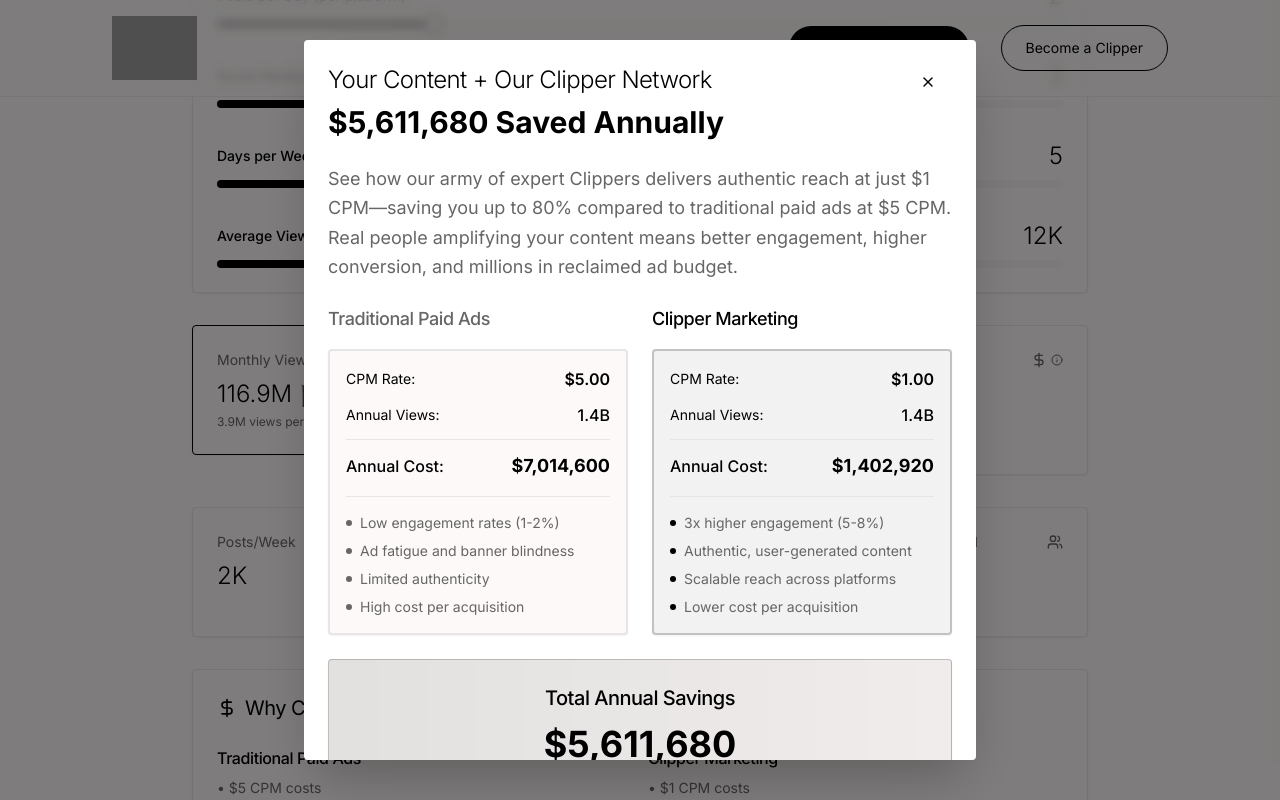
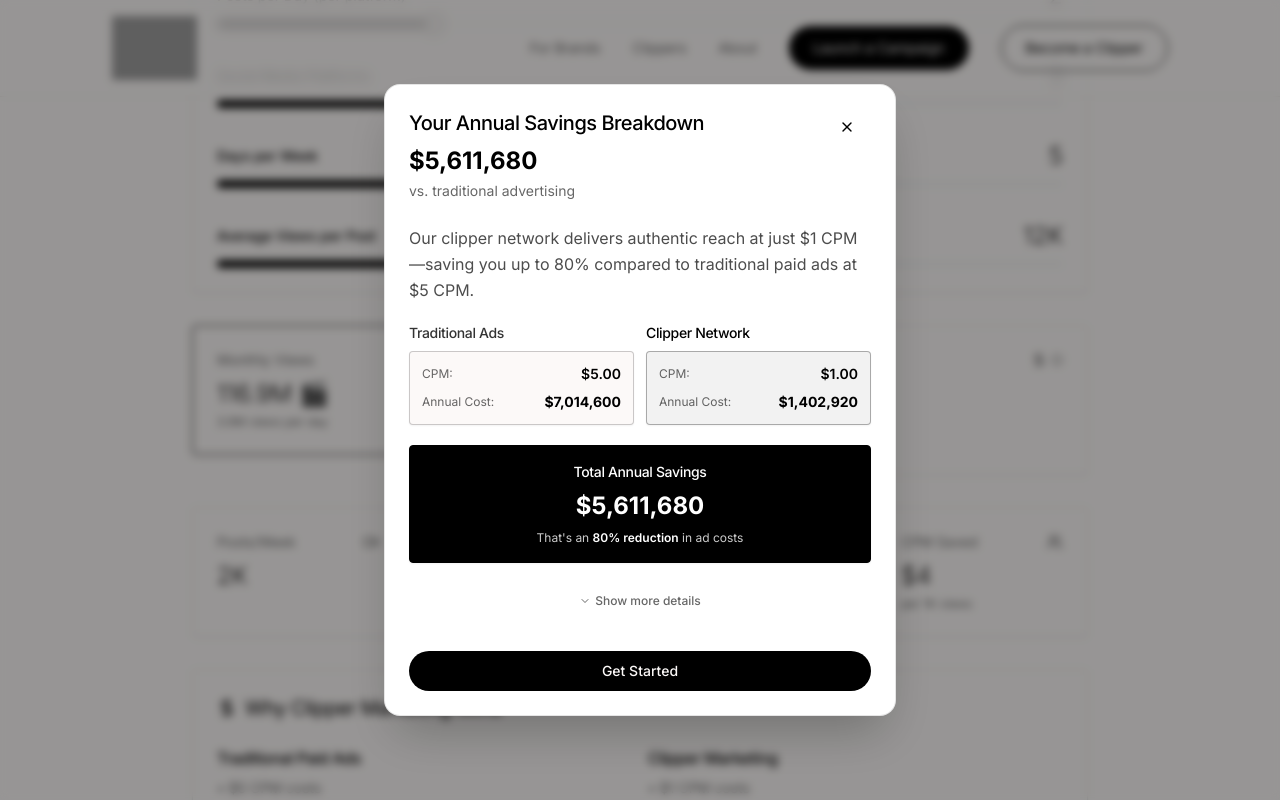
Before and after one commit to sailorjacob/swivi, a Next.js app: page / in a window 1280 px wide. Both pictures are taken after a click on the element 868 px from the left and 1676 px from the top of the page. Shown: the part 1276-2076 px from the top of the page. Built offline with nearby package versions, Linux system fonts and the light colour scheme; grey boxes are pictures that could not be loaded.

Commit message:
Update favicon to white circle and add Safari compatibility

```diff
--- a/app/layout.tsx
+++ b/app/layout.tsx
@@ -61,6 +61,8 @@ export default function RootLayout({
   return (
     <html lang="en" suppressHydrationWarning>
       <head>
+        <link rel="icon" href="/icon.svg" type="image/svg+xml" />
+        <link rel="icon" href="/favicon.ico" type="image/x-icon" />
         <link
           rel="preconnect"
           href="https://fonts.googleapis.com"
--- a/components/marketing/creator-views-calculator.tsx
+++ b/components/marketing/creator-views-calculator.tsx
@@ -1,11 +1,12 @@
 "use client"
 
 import { useState, useEffect } from "react"
-import { motion } from "framer-motion"
-import { Users, Video, Share2, Calendar, TrendingUp, DollarSign, Info, X } from "lucide-react"
+import { motion, AnimatePresence } from "framer-motion"
+import { Users, Video, Share2, Calendar, TrendingUp, DollarSign, Info, X, ChevronDown, ChevronUp } from "lucide-react"
 import { Card, CardContent, CardHeader, CardTitle } from "@/components/ui/card"
 import { Slider } from "@/components/ui/slider"
 import { Button } from "@/components/ui/button"
+import Link from "next/link"
 
 interface CalculatorValues {
   numberOfClippers: number
@@ -27,6 +28,7 @@ export function CreatorViewsCalculator() {
   const [monthlyViews, setMonthlyViews] = useState(0)
   const [annualSavings, setAnnualSavings] = useState(0)
   const [showSavingsPopup, setShowSavingsPopup] = useState(false)
+  const [showDetailedBreakdown, setShowDetailedBreakdown] = useState(false)
 
   // Calculate views and savings whenever values change
   useEffect(() => {
@@ -105,7 +107,7 @@ export function CreatorViewsCalculator() {
               <div className="space-y-2">
                 <div className="flex justify-between items-center mb-2">
                   <label className="text-sm font-medium">Number of Clippers</label>
-                  <span className="text-2xl font-light">{values.numberOfClippers}</span>
+                  <span className="text-2xl font-light transition-all duration-200 ease-out">{values.numberOfClippers}</span>
                 </div>
                 <Slider
                   value={[values.numberOfClippers]}
@@ -121,7 +123,7 @@ export function CreatorViewsCalculator() {
               <div className="space-y-2">
                 <div className="flex justify-between items-center mb-2">
                   <label className="text-sm font-medium">Posts per Day (per platform)</label>
-                  <span className="text-2xl font-light">{values.postsPerDay}</span>
+                  <span className="text-2xl font-light transition-all duration-200 ease-out">{values.postsPerDay}</span>
                 </div>
                 <Slider
                   value={[values.postsPerDay]}
@@ -137,7 +139,7 @@ export function CreatorViewsCalculator() {
               <div className="space-y-2">
                 <div className="flex justify-between items-center mb-2">
                   <label className="text-sm font-medium">Social Media Platforms</label>
-                  <span className="text-2xl font-light">{values.platforms}</span>
+                  <span className="text-2xl font-light transition-all duration-200 ease-out">{values.platforms}</span>
                 </div>
                 <Slider
                   value={[values.platforms]}
@@ -153,7 +155,7 @@ export function CreatorViewsCalculator() {
               <div className="space-y-2">
                 <div className="flex justify-between items-center mb-2">
                   <label className="text-sm font-medium">Days per Week</label>
-                  <span className="text-2xl font-light">{values.daysPerWeek}</span>
+                  <span className="text-2xl font-light transition-all duration-200 ease-out">{values.daysPerWeek}</span>
                 </div>
                 <Slider
                   value={[values.daysPerWeek]}
@@ -169,7 +171,7 @@ export function CreatorViewsCalculator() {
               <div className="space-y-2">
                 <div className="flex justify-between items-center mb-2">
                   <label className="text-sm font-medium">Average Views per Post</label>
-                  <span className="text-2xl font-light">{formatNumber(values.viewsPerPost)}</span>
+                  <span className="text-2xl font-light transition-all duration-200 ease-out">{formatNumber(values.viewsPerPost)}</span>
                 </div>
                 <Slider
                   value={[values.viewsPerPost]}
@@ -325,73 +327,156 @@ export function CreatorViewsCalculator() {
       {/* Savings Popup */}
       {showSavingsPopup && (
         <div
-          className="fixed inset-0 bg-black/50 flex items-center justify-center z-50 p-4"
+          className="fixed inset-0 bg-black/40 backdrop-blur-sm flex items-center justify-center z-50 p-4"
           onClick={() => setShowSavingsPopup(false)}
         >
           <motion.div
-            initial={{ opacity: 0, scale: 0.9 }}
-            animate={{ opacity: 1, scale: 1 }}
-            exit={{ opacity: 0, scale: 0.9 }}
-            className="bg-white rounded-lg max-w-2xl w-full max-h-[90vh] overflow-y-auto shadow-2xl"
+            initial={{ opacity: 0, scale: 0.95, y: 20 }}
+            animate={{ opacity: 1, scale: 1, y: 0 }}
+            exit={{ opacity: 0, scale: 0.95, y: 20 }}
+            transition={{ type: "spring", duration: 0.3 }}
+            className="bg-white rounded-2xl max-w-lg w-full max-h-[85vh] overflow-y-auto shadow-2xl border border-black/10"
             onClick={(e) => e.stopPropagation()}
           >
             <div className="p-6">
               <div className="flex items-start justify-between mb-6">
                 <div>
-                  <h3 className="text-2xl font-light mb-2">Your Content + Our Clipper Network</h3>
-                  <p className="text-3xl font-bold text-primary">{formatCurrency(annualSavings)} Saved Annually</p>
+                  <h3 className="text-xl font-medium text-black mb-2">Your Annual Savings Breakdown</h3>
+                  <p className="text-2xl font-bold text-primary">{formatCurrency(annualSavings)}</p>
+                  <p className="text-sm text-black/60 mt-1">vs. traditional advertising</p>
                 </div>
                 <Button
                   variant="ghost"
                   size="sm"
                   onClick={() => setShowSavingsPopup(false)}
-                  className="shrink-0"
+                  className="shrink-0 hover:bg-black/5"
                 >
                   <X className="h-4 w-4" />
                 </Button>
               </div>
 
-              <div className="space-y-6">
-                <p className="text-lg text-muted-foreground leading-relaxed">
-                  See how our army of expert Clippers delivers authentic reach at just $1 CPM—saving you up to 80% compared to traditional paid ads at $5 CPM. Real people amplifying your content means better engagement, higher conversion, and millions in reclaimed ad budget.
+              <div className="space-y-5">
+                <p className="text-base text-black/70 leading-relaxed">
+                  Our clipper network delivers authentic reach at just $1 CPM—saving you up to 80% compared to traditional paid ads at $5 CPM.
                 </p>
 
-                <div className="grid grid-cols-1 md:grid-cols-2 gap-6">
-                  <div className="space-y-4">
-                    <h4 className="text-lg font-medium text-muted-foreground">Traditional Paid Ads</h4>
-                    <Card className="border-2">
-                      <CardContent className="p-4">
-                        <div className="space-y-3">
+                <div className="grid grid-cols-2 gap-3">
+                  <div className="space-y-2">
+                    <h4 className="text-sm font-medium text-black/80">Traditional Ads</h4>
+                    <Card className="border border-black/20">
+                      <CardContent className="p-3">
+                        <div className="space-y-2">
                           <div className="flex justify-between items-center">
-                            <span className="text-sm">CPM Rate:</span>
-                            <span className="font-semibold">$5.00</span>
+                            <span className="text-xs text-black/60">CPM:</span>
+                            <span className="font-semibold text-sm">$5.00</span>
                           </div>
                           <div className="flex justify-between items-center">
-                            <span className="text-sm">Annual Views:</span>
-                            <span className="font-medium">{formatNumber(monthlyViews * 12)}</span>
-                          </div>
-                          <div className="flex justify-between items-center border-t pt-3">
-                            <span className="font-medium">Annual Cost:</span>
-                            <span className="font-bold text-lg">{formatCurrency(Math.round((monthlyViews * 12 / 1000) * 5))}</span>
+                            <span className="text-xs text-black/60">Annual Cost:</span>
+                            <span className="font-bold text-sm">{formatCurrency(Math.round((monthlyViews * 12 / 1000) * 5))}</span>
                           </div>
                         </div>
-                        <div className="mt-4 pt-4 border-t">
-                          <ul className="space-y-2 text-sm text-muted-foreground">
+                      </CardContent>
+                    </Card>
+                  </div>
+
+                  <div className="space-y-2">
+                    <h4 className="text-sm font-medium text-primary">Clipper Network</h4>
+                    <Card className="border border-primary/30 bg-primary/5">
+                      <CardContent className="p-3">
+                        <div className="space-y-2">
+                          <div className="flex justify-between items-center">
+                            <span className="text-xs text-black/60">CPM:</span>
+                            <span className="font-semibold text-sm text-primary">$1.00</span>
+                          </div>
+                          <div className="flex justify-between items-center">
+                            <span className="text-xs text-black/60">Annual Cost:</span>
+                            <span className="font-bold text-sm text-primary">{formatCurrency(Math.round((monthlyViews * 12 / 1000) * 1))}</span>
+                          </div>
+                        </div>
+                      </CardContent>
+                    </Card>
+                  </div>
+                </div>
+
+                <Card className="bg-black text-white border-black">
+                  <CardContent className="p-4 text-center">
+                    <h5 className="text-sm font-medium mb-2">Total Annual Savings</h5>
+                    <p className="text-2xl font-bold mb-2">{formatCurrency(annualSavings)}</p>
+                    <p className="text-xs text-white/80">
+                      That's an <span className="font-semibold text-white">80% reduction</span> in ad costs
+                    </p>
+                  </CardContent>
+                </Card>
+
+                <div className="text-center">
+                  <Button
+                    variant="ghost"
+                    size="sm"
+                    onClick={() => setShowDetailedBreakdown(!showDetailedBreakdown)}
+                    className="text-black/60 hover:text-black hover:bg-black/5 text-xs"
+                  >
+                    {showDetailedBreakdown ? (
+                      <>
+                        <ChevronUp className="h-3 w-3 mr-1" />
+                        Show less
+                      </>
+                    ) : (
+                      <>
+                        <ChevronDown className="h-3 w-3 mr-1" />
+                        Show more details
+                      </>
+                    )}
+                  </Button>
+                </div>
+
+                <AnimatePresence>
+                  {showDetailedBreakdown && (
+                    <motion.div
+                      initial={{ opacity: 0, height: 0 }}
+                      animate={{ opacity: 1, height: "auto" }}
+                      exit={{ opacity: 0, height: 0 }}
+                      transition={{ duration: 0.3 }}
+                      className="space-y-4 overflow-hidden"
+                    >
+                      <div className="pt-2 border-t border-black/10">
+                        <h5 className="text-sm font-medium text-black mb-3">Detailed Comparison</h5>
+
+                        <div className="grid grid-cols-1 md:grid-cols-2 gap-4">
+                          <div className="space-y-3">
+                            <h6 className="text-xs font-medium text-black/80">Traditional Paid Ads</h6>
+                            <Card className="border border-black/20">
+                              <CardContent className="p-3">
+                                <div className="space-y-2">
+                                  <div className="flex justify-between items-center">
+                                    <span className="text-xs text-black/60">CPM Rate:</span>
+                                    <span className="font-semibold text-xs">$5.00</span>
+                                  </div>
+                                  <div className="flex justify-between items-center">
+                                    <span className="text-xs text-black/60">Annual Views:</span>
+                                    <span className="font-medium text-xs">{formatNumber(monthlyViews * 12)}</span>
+                                  </div>
+                                  <div className="flex justify-between items-center border-t pt-2">
+                                    <span className="font-medium text-xs">Annual Cost:</span>
+                                    <span className="font-bold text-xs">{formatCurrency(Math.round((monthlyViews * 12 / 1000) * 5))}</span>
+                                  </div>
+                                </div>
+                                <div className="mt-3 pt-3 border-t">
+                                  <ul className="space-y-1 text-xs text-black/60">
                                     <li className="flex items-center gap-2">
-                              <div className="w-1.5 h-1.5 bg-muted-foreground rounded-full"></div>
-                              Low engagement rates (1-2%)
+                                      <div className="w-1 h-1 bg-black/40 rounded-full"></div>
+                                      Low engagement (1-2%)
                                     </li>
                                     <li className="flex items-center gap-2">
-                              <div className="w-1.5 h-1.5 bg-muted-foreground rounded-full"></div>
-                              Ad fatigue and banner blindness
+                                      <div className="w-1 h-1 bg-black/40 rounded-full"></div>
+                                      Ad fatigue issues
                                     </li>
                                     <li className="flex items-center gap-2">
-                              <div className="w-1.5 h-1.5 bg-muted-foreground rounded-full"></div>
+                                      <div className="w-1 h-1 bg-black/40 rounded-full"></div>
                                       Limited authenticity
                                     </li>
                                     <li className="flex items-center gap-2">
-                              <div className="w-1.5 h-1.5 bg-muted-foreground rounded-full"></div>
-                              High cost per acquisition
+                                      <div className="w-1 h-1 bg-black/40 rounded-full"></div>
+                                      High acquisition cost
                                     </li>
                                   </ul>
                                 </div>
@@ -399,41 +484,41 @@ export function CreatorViewsCalculator() {
                             </Card>
                           </div>
 
-                  <div className="space-y-4">
-                    <h4 className="text-lg font-medium text-primary">Clipper Marketing</h4>
-                    <Card className="border-2 border-primary/20 bg-primary/5">
-                      <CardContent className="p-4">
                           <div className="space-y-3">
+                            <h6 className="text-xs font-medium text-primary">Clipper Marketing</h6>
+                            <Card className="border border-primary/30 bg-primary/5">
+                              <CardContent className="p-3">
+                                <div className="space-y-2">
                                   <div className="flex justify-between items-center">
-                            <span className="text-sm">CPM Rate:</span>
-                            <span className="font-semibold text-primary">$1.00</span>
+                                    <span className="text-xs text-black/60">CPM Rate:</span>
+                                    <span className="font-semibold text-xs text-primary">$1.00</span>
                                   </div>
                                   <div className="flex justify-between items-center">
-                            <span className="text-sm">Annual Views:</span>
-                            <span className="font-medium">{formatNumber(monthlyViews * 12)}</span>
+                                    <span className="text-xs text-black/60">Annual Views:</span>
+                                    <span className="font-medium text-xs">{formatNumber(monthlyViews * 12)}</span>
                                   </div>
-                          <div className="flex justify-between items-center border-t pt-3">
-                            <span className="font-medium">Annual Cost:</span>
-                            <span className="font-bold text-lg text-primary">{formatCurrency(Math.round((monthlyViews * 12 / 1000) * 1))}</span>
+                                  <div className="flex justify-between items-center border-t pt-2">
+                                    <span className="font-medium text-xs">Annual Cost:</span>
+                                    <span className="font-bold text-xs text-primary">{formatCurrency(Math.round((monthlyViews * 12 / 1000) * 1))}</span>
                                   </div>
                                 </div>
-                        <div className="mt-4 pt-4 border-t">
-                          <ul className="space-y-2 text-sm text-muted-foreground">
+                                <div className="mt-3 pt-3 border-t">
+                                  <ul className="space-y-1 text-xs text-black/60">
                                     <li className="flex items-center gap-2">
-                              <div className="w-1.5 h-1.5 bg-primary rounded-full"></div>
-                              3x higher engagement (5-8%)
+                                      <div className="w-1 h-1 bg-primary rounded-full"></div>
+                                      High engagement (5-8%)
                                     </li>
                                     <li className="flex items-center gap-2">
-                              <div className="w-1.5 h-1.5 bg-primary rounded-full"></div>
-                              Authentic, user-generated content
+                                      <div className="w-1 h-1 bg-primary rounded-full"></div>
+                                      Authentic content
                                     </li>
                                     <li className="flex items-center gap-2">
-                              <div className="w-1.5 h-1.5 bg-primary rounded-full"></div>
-                              Scalable reach across platforms
+                                      <div className="w-1 h-1 bg-primary rounded-full"></div>
+                                      Scalable reach
                                     </li>
                                     <li className="flex items-center gap-2">
-                              <div className="w-1.5 h-1.5 bg-primary rounded-full"></div>
-                              Lower cost per acquisition
+                                      <div className="w-1 h-1 bg-primary rounded-full"></div>
+                                      Lower acquisition cost
                                     </li>
                                   </ul>
                                 </div>
@@ -442,25 +527,23 @@ export function CreatorViewsCalculator() {
                           </div>
                         </div>
 
-                <Card className="bg-gradient-to-r from-primary/10 to-primary/5 border-primary/20">
-                  <CardContent className="p-6">
-                    <div className="text-center">
-                      <h5 className="text-xl font-medium mb-3">Total Annual Savings</h5>
-                      <p className="text-4xl font-bold text-primary mb-3">{formatCurrency(annualSavings)}</p>
-                      <p className="text-muted-foreground">
-                        That's a <span className="font-semibold text-primary">80% reduction</span> in your advertising costs while reaching the same audience with higher engagement rates.
-                      </p>
+                        <div className="text-xs text-black/60 text-center pt-3 border-t">
+                          Based on {formatNumber(monthlyViews)} monthly views, our clipper network saves you {formatCurrency(annualSavings)} annually compared to traditional advertising while delivering 3x higher engagement rates.
                         </div>
-                  </CardContent>
-                </Card>
+                      </div>
+                    </motion.div>
+                  )}
+                </AnimatePresence>
 
-                <div className="text-center pt-4">
-                  <Button
-                    onClick={() => setShowSavingsPopup(false)}
-                    className="px-8 py-3 text-lg"
-                    size="lg"
+                <div className="text-center pt-3">
+                  <Button asChild className="w-full" size="default">
+                    <Link
+                      href="https://calendly.com/bykevingeorge/30min?month=2025-05"
+                      target="_blank"
+                      rel="noopener noreferrer"
                     >
-                    Start Saving Today
+                      Get Started
+                    </Link>
                   </Button>
                 </div>
               </div>
--- a/components/ui/slider.tsx
+++ b/components/ui/slider.tsx
@@ -18,9 +18,9 @@ const Slider = React.forwardRef<
     {...props}
   >
     <SliderPrimitive.Track className="relative h-2 w-full grow overflow-hidden rounded-full bg-secondary">
-      <SliderPrimitive.Range className="absolute h-full bg-primary" />
+      <SliderPrimitive.Range className="absolute h-full bg-primary transition-all duration-200 ease-out" />
     </SliderPrimitive.Track>
-    <SliderPrimitive.Thumb className="block h-5 w-5 rounded-full border-2 border-primary bg-background ring-offset-background transition-colors focus-visible:outline-none focus-visible:ring-2 focus-visible:ring-ring focus-visible:ring-offset-2 disabled:pointer-events-none disabled:opacity-50" />
+    <SliderPrimitive.Thumb className="block h-5 w-5 rounded-full border-2 border-primary bg-background ring-offset-background transition-all duration-200 ease-out focus-visible:outline-none focus-visible:ring-2 focus-visible:ring-ring focus-visible:ring-offset-2 disabled:pointer-events-none disabled:opacity-50" />
   </SliderPrimitive.Root>
 ))
 Slider.displayName = SliderPrimitive.Root.displayName
```
Also changed, not shown: app/icon.svg, 1 other file (tests, documents, lock files or other folders). Lines whose indentation alone changed are shown as unchanged.
